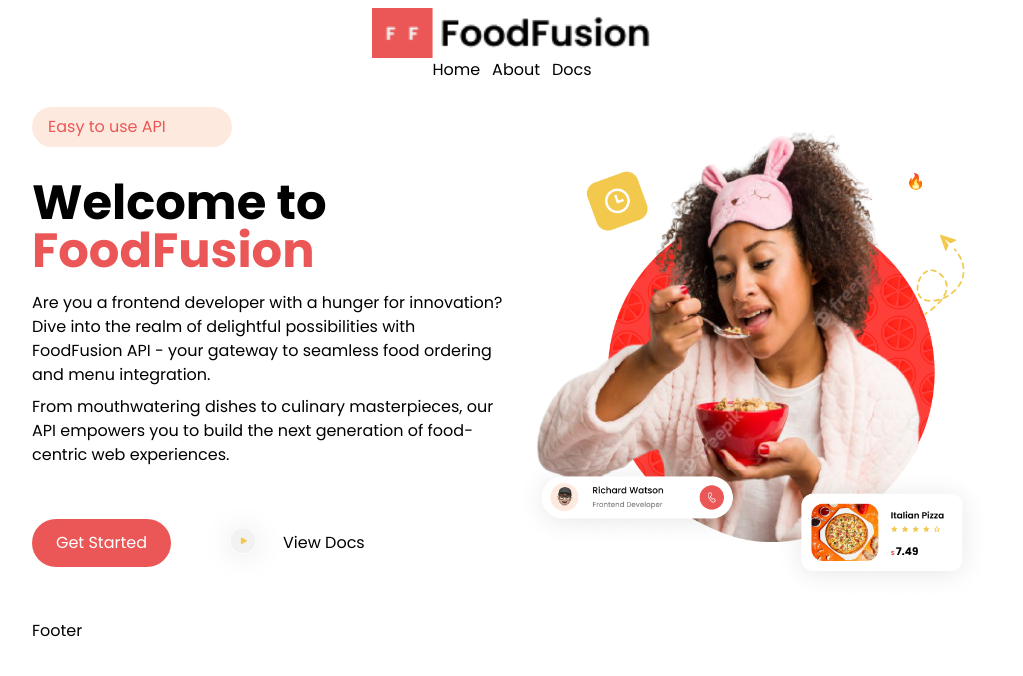
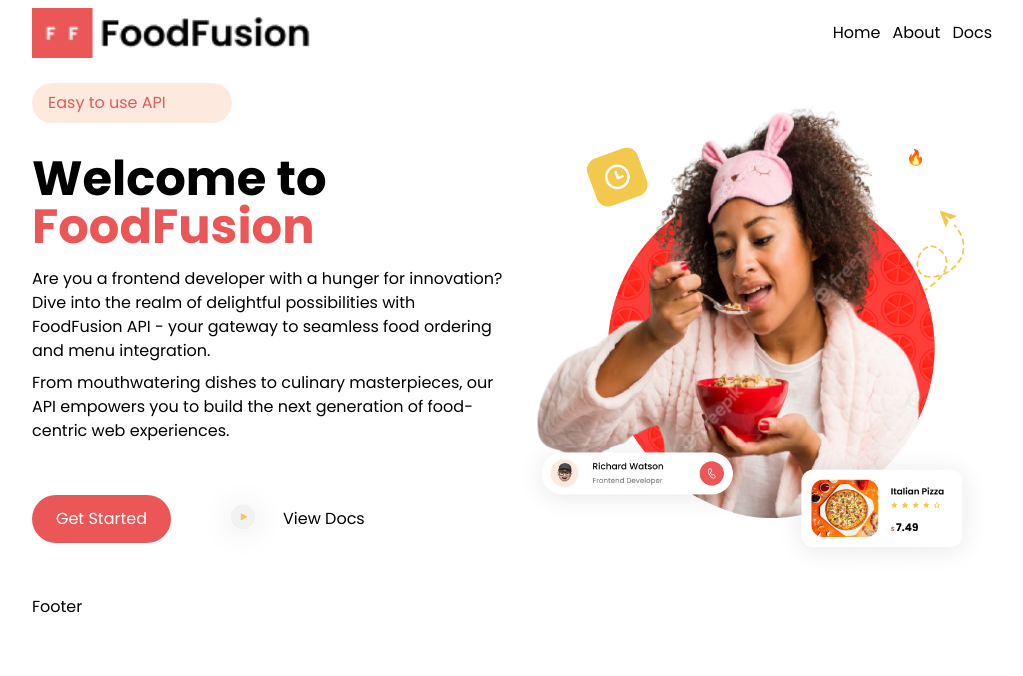
Before and after one commit to zeekielcodes/foodfusion, a Next.js app: page / in a window 1280 px wide. Shown: the top 676 px of the page, without its empty margins (128-1151 px from the left). Built offline with nearby package versions, Linux system fonts and the light colour scheme.

Commit message:
Slight typo correction in responsiveness

```diff
--- a/app/components/Nav.tsx
+++ b/app/components/Nav.tsx
@@ -4,7 +4,7 @@
 
 function Nav() {
   return (
-    <nav className='px-4 md:px-8 lg:px-12 xl:px-40 py-2 flex flex-col nd:flex-row md:justify-between md:items-center'>
+    <nav className='px-4 md:px-8 lg:px-12 xl:px-40 py-2 flex flex-col md:flex-row md:justify-between md:items-center'>
         <Link href="/"><Image src="/logo.png" height={50} width={100} className='h-[50px] w-auto ' alt='FoodFusion'/></Link>
         <ul className='flex items-center gap-3'>
             <li><Link href="/">Home</Link></li>
```
